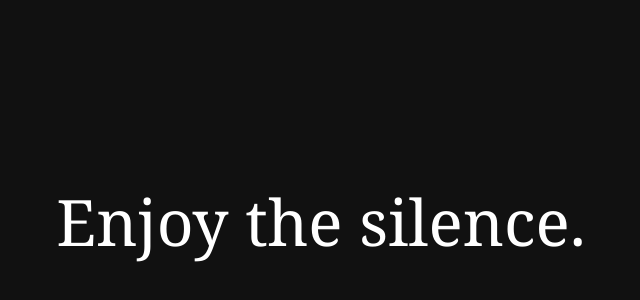
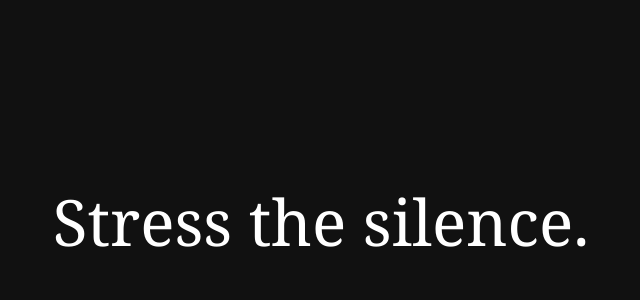
Before and after one commit to FahriDevZ/fahridevz.github.io, a plain HTML site: page index.html in a window 1280 px wide. Shown: the part 178-478 px from the top of the page, without its empty margins (319-959 px from the left). Drawn offline with Linux system fonts and the light colour scheme.

Commit message:
Update index.html

```diff
--- a/index.html
+++ b/index.html
@@ -2,11 +2,11 @@
 <html lang="en">
   <head>
     <meta charset="utf-8" />
-    <title>‹Enjoy the silence.›</title>
+    <title>‹Stress the silence.›</title>
     <meta name="p:domain_verify" content="874b56aa98eb4025b576a65db793f7b0"/>
     <style>*{border:0;margin:0;padding:0;}body{background-color:#111;color:#fff;font-family:Georgia, "Times New Roman", serif;font-size:64px;line-height:80px;}div{height:80px;left:50%;margin-left:-300px;margin-top:-40px;position:absolute;text-align:center;top:50%;width:600px;}</style>
   </head>
   <body>
-    <div>Enjoy the silence.</div>
+    <div>Stress the silence.</div>
   </body>
 </html>
```
